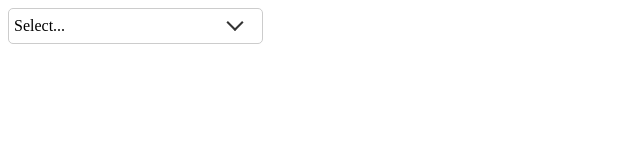
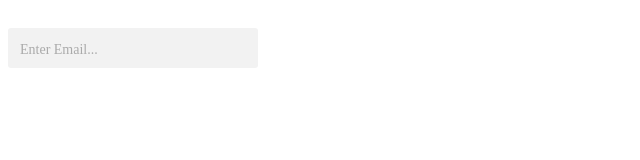
Before and after one commit to Rohit-Saini7/glass-components, a React (Vite) app: page / in a window 1280 px wide. Shown: the top 160 px of the page, without its empty margins (0-640 px from the left). Built offline with nearby package versions, Linux system fonts and the light colour scheme.

Commit message:
Input Field Done

```diff
--- /dev/null
+++ b/src/components/NEW/Input/index.css
@@ -0,0 +1,135 @@
+/* Video Explanation - https://youtu.be/3AK3vspZvvM */
+body {
+  width: 99vw;
+  height: 95vh;
+  display: flex;
+  flex-direction: column;
+  justify-content: center;
+  align-items: center;
+  font-family: sans-serif;
+  font-size: 16px;
+  background: #00000077;
+}
+
+/* ONE */
+.custom-field.one input {
+  background: none;
+  border: 2px solid #ddd;
+  transition: border-color 0.3s ease;
+}
+
+.custom-field.one input + .placeholder {
+  left: 8px;
+  padding: 0 5px;
+}
+
+.custom-field.one input.dirty,
+.custom-field.one input:not(:placeholder-shown),
+.custom-field.one input:focus {
+  border-color: #222;
+  transition-delay: 0.1s;
+}
+
+.custom-field.one input.dirty + .placeholder,
+.custom-field.one input:not(:placeholder-shown) + .placeholder,
+.custom-field.one input:focus + .placeholder {
+  top: 0;
+  font-size: 10px;
+  color: #222;
+  background: #fff;
+  width: auto;
+}
+
+/* TWO */
+.custom-field.two input {
+  border-radius: 0;
+  border-top-left-radius: 3px;
+  border-top-right-radius: 3px;
+  background: linear-gradient(90deg, #222, #222) center bottom/0 0.15em
+      no-repeat,
+    linear-gradient(90deg, #ccc, #ccc) left bottom/100% 0.15em no-repeat,
+    linear-gradient(90deg, #fafafa, #fafafa) left bottom/100% no-repeat;
+  transition: background-size 0.3s ease;
+}
+
+.custom-field.two input.dirty,
+.custom-field.two input:not(:placeholder-shown),
+.custom-field.two input:focus {
+  background-size: 100% 0.15em, 100% 0.1em, 100%;
+}
+
+/* THREE */
+.custom-field.three {
+  --draw-duration: 0.1s;
+  --draw-color: #222;
+  --draw-line-width: 2px;
+  --draw-easing: linear;
+}
+
+.custom-field.three .border {
+  width: 100%;
+  height: 100%;
+  position: absolute;
+  left: 0;
+  top: 0;
+  transform: none;
+  display: flex;
+  align-items: center;
+  padding-left: 12px;
+  border-radius: 3px;
+}
+
+.custom-field.three .border::after,
+.custom-field.three .border::before {
+  content: '';
+  width: 0;
+  height: 0;
+  display: inline-block;
+  position: absolute;
+  border-radius: 3px;
+}
+
+.custom-field.three .border::before {
+  left: 0;
+  bottom: 0;
+  border-right: 0px solid var(--draw-color);
+  border-bottom: 0px solid var(--draw-color);
+  transition: border 0s linear calc(var(--draw-duration) * 4),
+    height var(--draw-duration) var(--draw-easing)
+      calc(var(--draw-duration) * 2),
+    width var(--draw-duration) var(--draw-easing) calc(var(--draw-duration) * 3);
+}
+
+.custom-field.three .border::after {
+  right: 0;
+  top: 0;
+  border-left: 0px solid var(--draw-color);
+  border-top: 0px solid var(--draw-color);
+  transition: border 0s linear calc(var(--draw-duration) * 2),
+    height var(--draw-duration) var(--draw-easing),
+    width var(--draw-duration) var(--draw-easing) var(--draw-duration);
+}
+
+.custom-field.three input:focus ~ .border::before,
+.custom-field.three input:not(:placeholder-shown) ~ .border::before,
+.custom-field.three input.dirty ~ .border::before,
+.custom-field.three input:focus ~ .border::after,
+.custom-field.three input:not(:placeholder-shown) ~ .border::after,
+.custom-field.three input.dirty ~ .border::after {
+  width: 100%;
+  height: 100%;
+  border-width: var(--draw-line-width);
+}
+
+.custom-field.three input:not(:placeholder-shown) ~ .border::before,
+.custom-field.three input.dirty ~ .border::before,
+.custom-field.three input:focus ~ .border::before {
+  transition-delay: 0s, var(--draw-duration), 0s;
+}
+
+.custom-field.three input:not(:placeholder-shown) ~ .border::after,
+.custom-field.three input.dirty ~ .border::after,
+.custom-field.three input:focus ~ .border::after {
+  transition-delay: calc(var(--draw-duration) * 2),
+    calc(var(--draw-duration) * 3), calc(var(--draw-duration) * 2);
+}
--- /dev/null
+++ b/src/components/NEW/Input/index.jsx
@@ -0,0 +1,97 @@
+import React, { useRef } from 'react';
+import styled from 'styled-components';
+
+const Input = ({
+  type = 'text',
+  placeholder = 'Enter Email...',
+  errorMessage = 'The Email is invalid',
+  inputRef = useRef(),
+  errorBgColor = '#d30909',
+  errorColor = '#fff',
+  placeholderColor = '#aaa',
+  labelColor = '#222',
+  labelFontSize = 10,
+  inputFieldBg = '#f2f2f2',
+}) => {
+  return (
+    <Container>
+      <InputField
+        type={type}
+        placeholder='&nbsp;'
+        ref={inputRef}
+        labelColor={labelColor}
+        labelFontSize={labelFontSize}
+        inputFieldBg={inputFieldBg}
+      />
+      <Placeholder placeholderColor={placeholderColor}>
+        {placeholder}
+      </Placeholder>
+      <ErrorMessage errorBgColor={errorBgColor} errorColor={errorColor}>
+        {errorMessage}
+      </ErrorMessage>
+    </Container>
+  );
+};
+
+export default Input;
+
+const Container = styled.label`
+  position: relative;
+  font-size: 14px;
+  border-top: 20px solid transparent;
+  margin-bottom: 5px;
+  display: inline-block;
+  & > * {
+    box-sizing: border-box;
+  }
+`;
+
+const InputField = styled.input`
+  border: none;
+  appearance: none;
+  background: ${({ inputFieldBg }) => inputFieldBg};
+  padding: 12px;
+  border-radius: 3px;
+  width: 250px;
+  outline: none;
+  font-size: 14px;
+
+  &:focus ~ span,
+  &:not(:placeholder-shown) ~ span {
+    top: -${({ labelFontSize }) => labelFontSize}px;
+    font-size: ${({ labelFontSize }) => labelFontSize}px;
+    color: ${({ labelColor }) => labelColor};
+  }
+  &:focus ~ div,
+  &:valid ~ div {
+    opacity: 0;
+  }
+`;
+
+const Placeholder = styled.span`
+  position: absolute;
+  left: 12px;
+  width: calc(100% - 24px);
+  overflow: hidden;
+  white-space: nowrap;
+  text-overflow: ellipsis;
+  top: 22px;
+  line-height: 100%;
+  transform: translateY(-50%);
+  color: ${({ placeholderColor }) => placeholderColor};
+  transition: top 0.3s ease, color 0.3s ease, font-size 0.3s ease;
+`;
+
+const ErrorMessage = styled.div`
+  width: 100%;
+  display: flex;
+  align-items: center;
+  padding: 0 8px;
+  font-size: 12px;
+  background: ${({ errorBgColor }) => errorBgColor};
+  color: ${({ errorColor }) => errorColor};
+  height: 24px;
+  &:empty {
+    display: none;
+  }
+`;
--- a/src/main.jsx
+++ b/src/main.jsx
@@ -1,9 +1,9 @@
 import React from 'react';
 import ReactDOM from 'react-dom/client';
-import Dropdown from './components/NEW/Dropdown';
+import Input from './components/NEW/Input';
 
 ReactDOM.createRoot(document.getElementById('root')).render(
   <React.StrictMode>
-    <Dropdown />
+    <Input />
   </React.StrictMode>
 );
```
